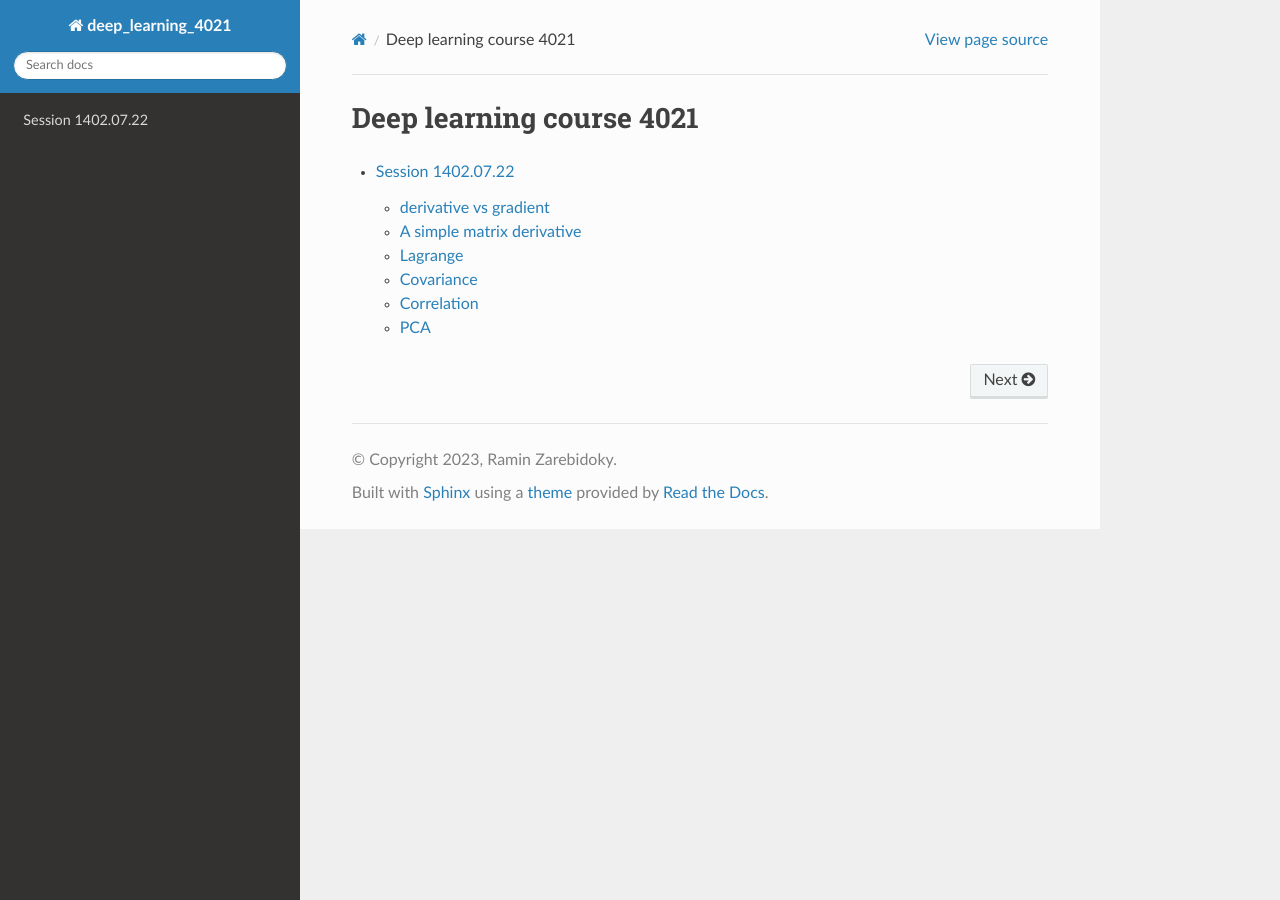
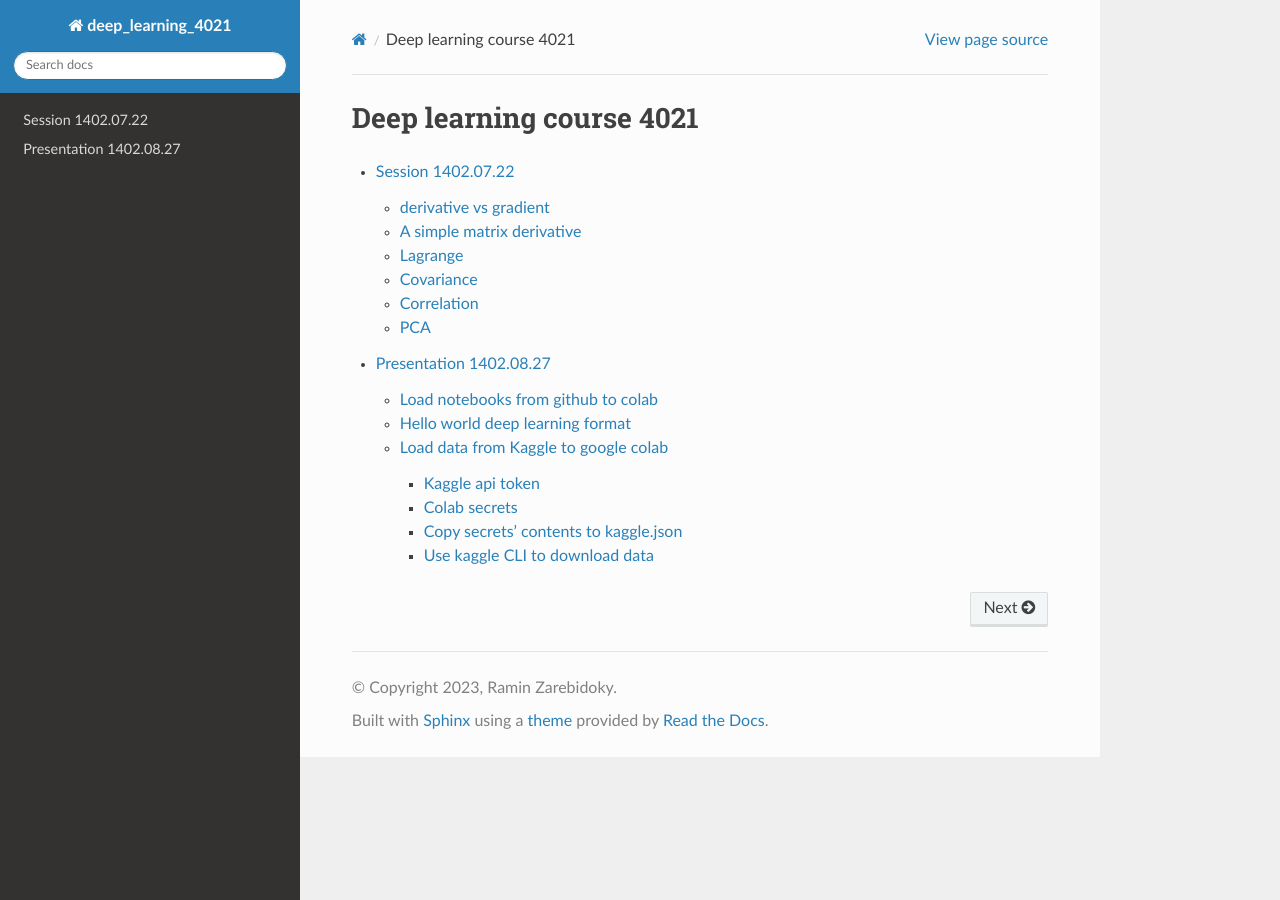
Before and after one commit to LiterallyTheOne/deep_learning_4021, a Sphinx documentation site: the page built from docs/source/index.rst, in a window 1280 px wide. Built offline with Sphinx 7.4.7 and the Read the Docs theme 2.0.0, drawn with Linux system fonts in a browser that asks for light colours.

Commit message:
Add presentation_1402_08_27.rst

```diff
--- a/docs/source/index.rst
+++ b/docs/source/index.rst
@@ -4,3 +4,4 @@ Deep learning course 4021
 .. toctree::
 
    session_1402_07_22
+   presentation_1402_08_27
--- /dev/null
+++ b/docs/source/presentation_1402_08_27.rst
@@ -0,0 +1,43 @@
+Presentation 1402.08.27
+=======================
+
+
+.. contents:: Table of contents
+
+
+Load notebooks from github to colab
+-----------------------------------
+
+pass
+
+
+Hello world deep learning format
+--------------------------------
+
+pass
+
+
+Load data from Kaggle to google colab
+-------------------------------------
+
+pass
+
+Kaggle api token
+^^^^^^^^^^^^^^^^
+
+pass
+
+Colab secrets
+^^^^^^^^^^^^^
+
+pass
+
+Copy secrets' contents to kaggle.json
+^^^^^^^^^^^^^^^^^^^^^^^^^^^^^^^^^^^^^
+
+pass
+
+Use kaggle CLI to download data
+^^^^^^^^^^^^^^^^^^^^^^^^^^^^^^^
+
+pass
```
